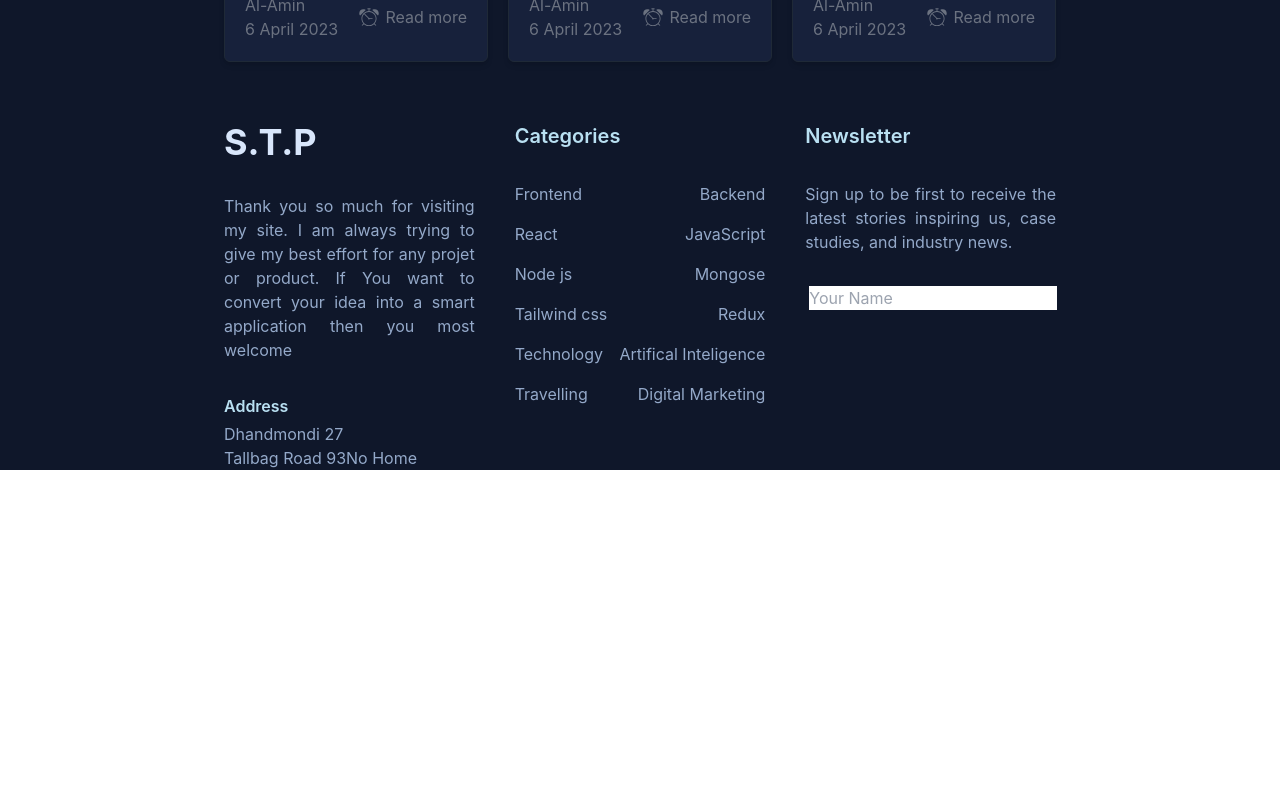
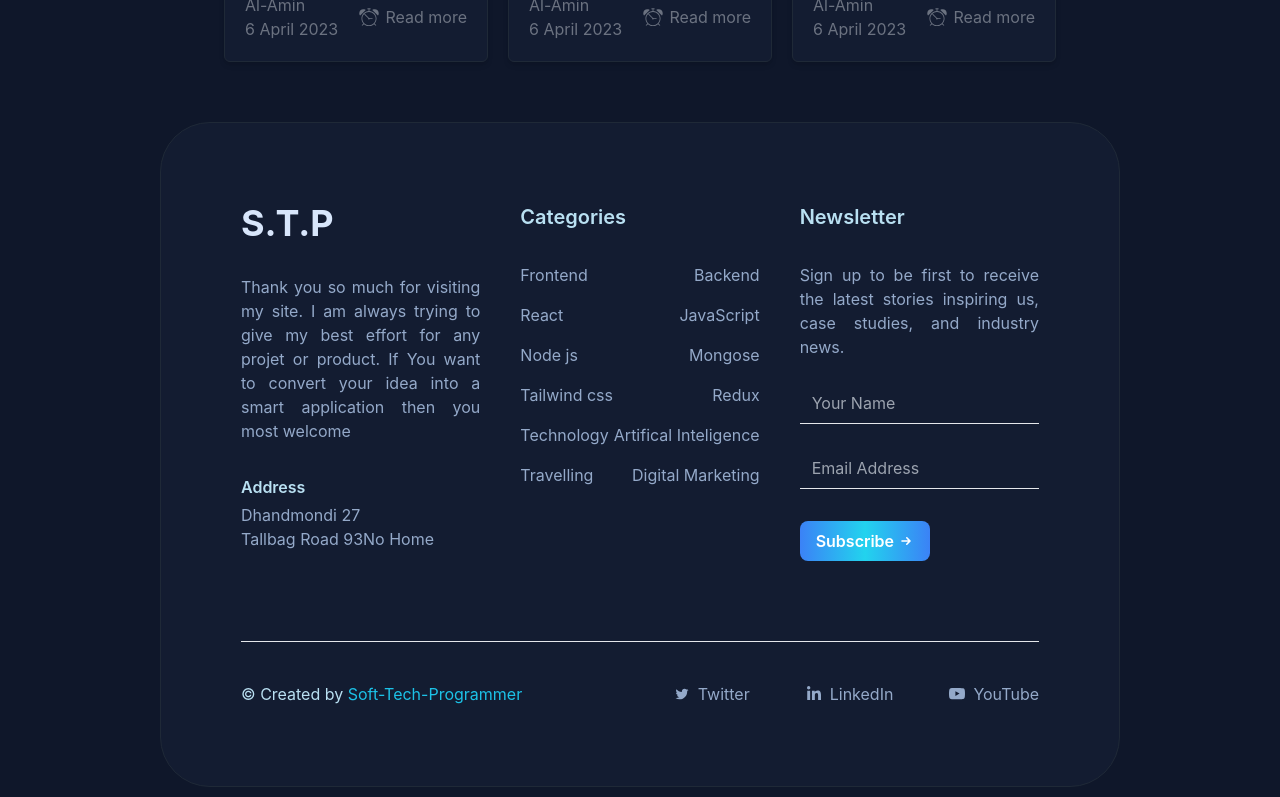
Before and after one commit to Al-AminDolar/portfolio, a React (Create React App) app: page / in a window 1280 px wide. Shown: the part 2000-2797 px from the top of the page. Before the commit the page ends 2470 px from the top, so only its background shows below. Built offline with nearby package versions, Linux system fonts and the light colour scheme.

Commit message:
footer ready

```diff
--- a/src/component/main/ArticleCart.jsx
+++ b/src/component/main/ArticleCart.jsx
@@ -5,7 +5,7 @@ const ArticleCart = () => {
   const [isHovered, setIsHovered] = useState(false);
   return (
     <div
-      className={` w-[420px] border border-gray-800   rounded-md shadow-md p-5 space-y-5  bg-[#17213b]  ${
+      className={` w-[420px] border border-gray-800   rounded-md shadow-md p-5 space-y-5  bg-[#131c31]  ${
         isHovered
           ? "transition    ease-in-out duration-500 -translate-y-1 "
           : "transition    ease-in-out duration-500 translate-y-1 "
--- a/src/component/main/Caurosel.jsx
+++ b/src/component/main/Caurosel.jsx
@@ -19,7 +19,7 @@ const Caurosel = () => {
   };
   return (
     <div className=" flex justify-center ">
-      <div className="bg-[#17213b]   w-[900px] border border-gray-800  rounded-md shadow-sm p-5 grid grid-cols-5">
+      <div className="bg-[#131c31]   w-[900px] border border-gray-800  rounded-md shadow-sm p-5 grid grid-cols-5">
         <div className="col-span-1 space-y-3">
           <p className="text-[#b9e0f2] text-xl font-sans font-bold">
             Hot Topics
--- a/src/component/main/Footer.jsx
+++ b/src/component/main/Footer.jsx
@@ -1,9 +1,15 @@
 import React from "react";
 import { FaUserAlt } from "react-icons/fa";
+import { MdEmail } from "react-icons/md";
+import { HiArrowSmRight } from "react-icons/hi";
+import { AiOutlineTwitter } from "react-icons/ai";
+import { BsYoutube } from "react-icons/bs";
+import { FaLinkedinIn } from "react-icons/fa";
 const Footer = () => {
   return (
-    <div className="px-56">
-      <div className="grid grid-cols-3 gap-10">
+    <div className="px-40 pb-5 ">
+      <div className="border border-gray-800 rounded-[50px] p-20 bg-[#131c31]  ">
+        <div className="grid grid-cols-3 gap-10 border-b pb-20">
           <div className="space-y-8">
             <h4 className="text-[#d8e6fb] text-4xl font-bold">S.T.P</h4>
             <p className="text-[#94a9c9] text-justify">
@@ -50,12 +56,54 @@ const Footer = () => {
           <div className="space-y-8">
             <h6 className="text-[#b9e0f2] font-semibold text-xl">Newsletter</h6>
             <p className="text-[#94a9c9] text-justify text-base">
-            Sign up to be first to receive the latest stories inspiring us, case
-            studies, and industry news.
+              Sign up to be first to receive the latest stories inspiring us,
+              case studies, and industry news.
             </p>
-          <div className=" flex items-center text-[#94a9c9] gap-1">
+            <div className="pb-2 border-b flex items-center text-[#94a9c9] gap-3  ">
               <FaUserAlt />
-            <input type="text" className="bg-" placeholder="Your Name" />
+              <input
+                type="text"
+                className="bg-[#131c31] focus:outline-none "
+                placeholder="Your Name "
+              />
+            </div>
+            <div className="pb-2 border-b flex items-center text-[#94a9c9] gap-3  ">
+              <MdEmail />
+              <input
+                type="text"
+                className="bg-[#131c31] focus:outline-none "
+                placeholder="Email Address"
+              />
+            </div>
+
+            <button
+              className="flex items-center gap-1 text-white justify-center font-semibold py-2 px-4
+            bg-gradient-to-r from-blue-500 via-cyan-400 to-blue-500 rounded-lg text-white hover:from-cyan-400 hover:via-blue-500 hover:to-cyan-400 transition ease-in-out duration-100
+          "
+            >
+              Subscribe <HiArrowSmRight />
+            </button>
+          </div>
+        </div>
+
+        <div className="pt-10 flex justify-between">
+          <p className="text-[#b9e0f2]">
+            © Created by{" "}
+            <span className="text-[#1cc2e7] cursor-pointer hover:font-semibold transition ease-in-out  duration-100">
+              Soft-Tech-Programmer
+            </span>
+          </p>
+
+          <div className="flex gap-14 text-[#94a9c9]">
+            <span className="flex gap-2 items-center">
+              <AiOutlineTwitter /> Twitter
+            </span>
+            <span className="flex gap-2 items-center">
+              <FaLinkedinIn /> LinkedIn
+            </span>
+            <span className="flex gap-2 items-center">
+              <BsYoutube /> YouTube
+            </span>
           </div>
         </div>
       </div>
```
Lines whose indentation alone changed are shown as unchanged.
